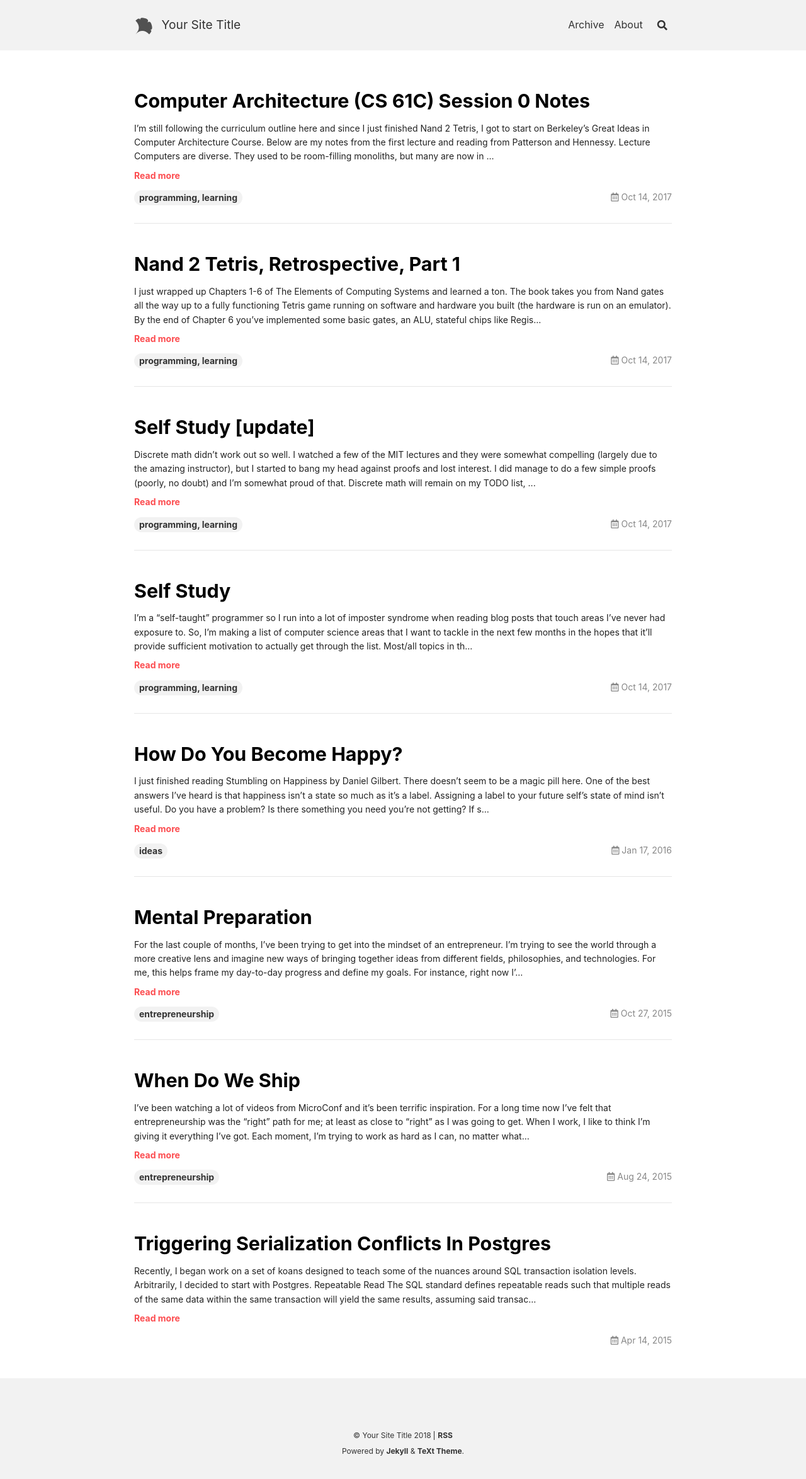
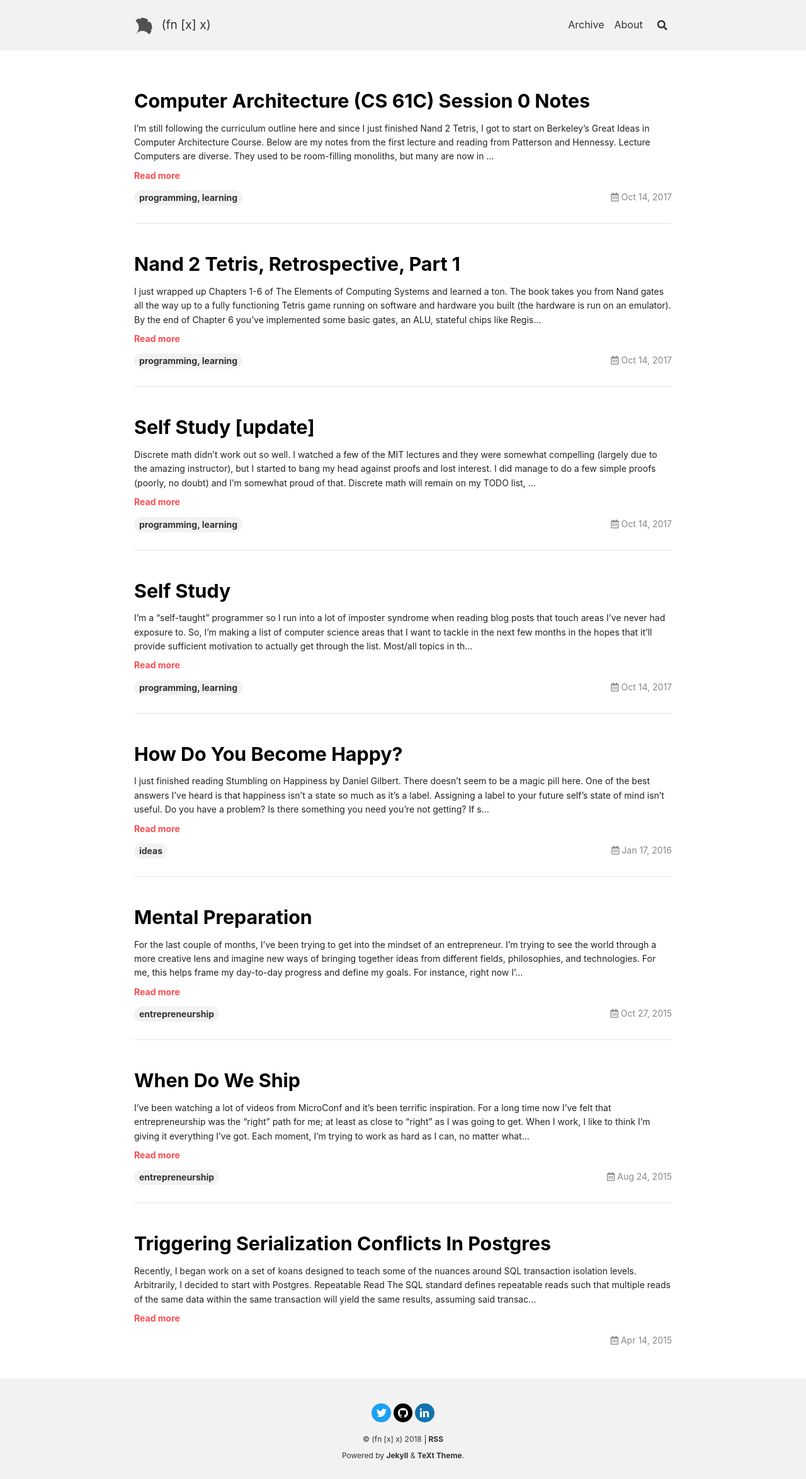
Before and after one commit to arlandism/arlandism.github.io, a Jekyll site: the page built from index.html, in a window 1280 px wide. Shown: the whole page at 63% size. Built offline with Jekyll 4.4.1, drawn with Linux system fonts in a browser that asks for light colours; nearby versions of some CDN libraries; the list of posts is cut into pages by our own code; part of the change alters nothing that is shown.

Commit message:
customizing

```diff
--- a/_config.yml
+++ b/_config.yml
@@ -17,36 +17,36 @@
 ## => Site Settings
 ##############################
 text_skin: default # "default" (default), "dark", "forest", "ocean", "chocolate", "orange"
-highlight_theme: default # "default" (default), "tomorrow", "tomorrow-night", "tomorrow-night-eighties", "tomorrow-night-blue", "tomorrow-night-bright"
+highlight_theme: tomorrow-night-bright # "default" (default), "tomorrow", "tomorrow-night", "tomorrow-night-eighties", "tomorrow-night-blue", "tomorrow-night-bright"
 url     : # the base hostname & protocol for your site e.g. https://www.someone.com
 baseurl : # does not include hostname
-title   : Your Site Title
+title   : (fn [x] x)
 description: > # this means to ignore newlines until "Language & timezone"
-  Your Site Description
+  Random snippets and posts about stuff I'm currently interested in.
 
 
 ## => Language and Timezone
 ##############################
-lang: # the language of your site, "en" (default, English), "zh"(简体中文), "zh-Hans"(简体中文), "zh-Hant"(繁體中文)
-timezone: # see https://en.wikipedia.org/wiki/List_of_tz_database_time_zones for the available values
+lang: "en"
+timezone: "Eastern - MI"
 
 
 ## => Author and Social
 ##############################
 author:
   type      : # "person" (default), "organization"
-  name      : Your Name
+  name      : Arlandis Word
   url       :
   avatar    : # path or url of avatar image
-  bio       : I am an amazing person.
+  bio       : I try hard to write good code and hope I do a decent job sometimes.
   email     :
   facebook  : # "user_name" the last part of your profile url, e.g. https://www.facebook.com/user_name
-  twitter   : # "user_name" the last part of your profile url, e.g. https://twitter.com/user_name
+  twitter   : "arlandisword"
   googleplus: # "user_id"   the last part of your profile url, e.g. https://plus.google.com/u/0/user_id
   weibo     : # "user_id"   the last part of your profile url, e.g. https://www.weibo.com/user_id/profile?...
   douban    : # "user_name" the last part of your profile url, e.g. https://www.douban.com/people/user_name/
-  linkedin  : # "user_name" the last part of your profile url, e.g. https://www.linkedin.com/in/user_name/
-  github    : # "user_name" the last part of your profile url, e.g. https://github.com/user_name
+  linkedin  : "arlandisw"
+  github    : "arlandism"
   npm       : # "user_name" the last part of your profile url, e.g. https://www.npmjs.com/~user_name
   telegram  : # "user_name" the last part of your profile url, e.g. https://t.me/user_name
 
```
